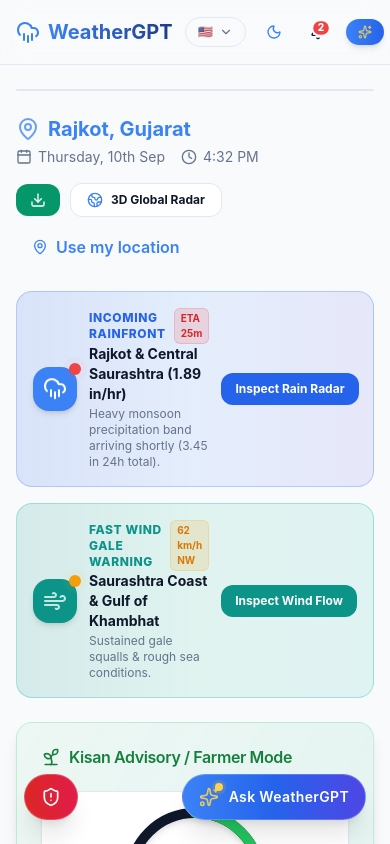
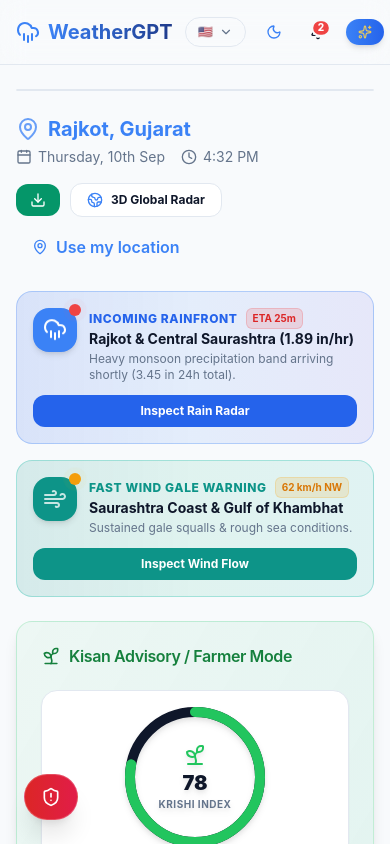
Before and after one commit to sharaddetroja/WeatherGPT-, a React (Vite) app: page / in a window 390 px wide. Shown: the top 844 px of the page. Built offline with nearby package versions, Linux system fonts and the light colour scheme; a web font is replaced by a local one.

Commit message:
style: remove floating chat widget and fix layout responsiveness on desktop/mobile

```diff
--- a/src/components/Navbar.tsx
+++ b/src/components/Navbar.tsx
@@ -71,7 +71,7 @@ export default function Navbar() {
 
   return (
     <nav className="sticky top-0 z-50 w-full border-b bg-background/80 backdrop-blur-md">
-      <div className="flex h-16 items-center px-4 md:px-6 max-w-7xl mx-auto">
+      <div className="flex h-16 items-center px-4 sm:px-6 lg:px-8 w-full mx-auto">
         <Link to="/" className="flex items-center gap-2 group flex-shrink-0">
           <motion.div
             whileHover={{ rotate: 15, scale: 1.15 }}
--- a/src/layouts/MainLayout.tsx
+++ b/src/layouts/MainLayout.tsx
@@ -3,7 +3,6 @@ import { useState } from 'react';
 import Navbar from '../components/Navbar';
 import NotificationToast from '../components/NotificationToast';
 import { CommunityReportModal } from '../components/CommunityReportModal';
-import ChatWindow from '../components/ChatWindow';
 import { ShieldAlert } from 'lucide-react';
 import { cn } from '../utils/cn';
 
@@ -17,10 +16,10 @@ export default function MainLayout() {
       <Navbar />
       <NotificationToast />
       <main className={cn(
-        "flex-1 w-full max-w-7xl mx-auto",
+        "flex-1 w-full mx-auto",
         isAssistantPage
           ? "h-[calc(100vh-64px)] max-h-[calc(100vh-64px)] p-2 md:p-3 overflow-hidden flex flex-col"
-          : "overflow-x-hidden px-4 md:px-8 py-6"
+          : "overflow-x-hidden px-4 sm:px-6 lg:px-8 py-6"
       )}>
         <Outlet />
       </main>
@@ -39,8 +38,6 @@ export default function MainLayout() {
         isOpen={isReportModalOpen}
         onClose={() => setIsReportModalOpen(false)}
       />
-
-      <ChatWindow />
     </div>
   );
 }
--- a/src/pages/Dashboard.tsx
+++ b/src/pages/Dashboard.tsx
@@ -209,9 +209,9 @@ export default function Dashboard() {
         <motion.div
           whileHover={{ y: -3, scale: 1.01 }}
           transition={{ type: 'spring', stiffness: 300 }}
-          className="p-4 rounded-2xl bg-gradient-to-r from-blue-600/15 via-blue-500/10 to-indigo-600/10 border border-blue-500/30 shadow-xs flex items-center justify-between gap-3"
+          className="p-4 rounded-2xl bg-gradient-to-r from-blue-600/15 via-blue-500/10 to-indigo-600/10 border border-blue-500/30 shadow-xs flex flex-col sm:flex-row items-start sm:items-center justify-between gap-3"
         >
-          <div className="flex items-center gap-3">
+          <div className="flex items-start sm:items-center gap-3">
             <div className="relative flex items-center justify-center w-11 h-11 rounded-2xl bg-blue-500 text-white shadow-md flex-shrink-0">
               <CloudRain className="w-6 h-6 animate-bounce" />
               <span className="absolute -top-1 -right-1 flex h-3 w-3">
@@ -235,7 +235,7 @@ export default function Dashboard() {
           <button
             ref={radarBtnRef}
             onClick={() => navigate('/map?effect=rain&zone=rain-rajkot')}
-            className="px-3.5 py-2 bg-blue-600 hover:bg-blue-700 text-white rounded-xl text-xs font-bold transition-all shadow-xs hover:scale-105 flex-shrink-0 cursor-pointer"
+            className="w-full sm:w-auto px-3.5 py-2 bg-blue-600 hover:bg-blue-700 text-white rounded-xl text-xs font-bold transition-all shadow-xs hover:scale-105 flex-shrink-0 cursor-pointer text-center"
           >
             Inspect Rain Radar
           </button>
@@ -245,9 +245,9 @@ export default function Dashboard() {
         <motion.div
           whileHover={{ y: -3, scale: 1.01 }}
           transition={{ type: 'spring', stiffness: 300 }}
-          className="p-4 rounded-2xl bg-gradient-to-r from-teal-600/15 via-emerald-500/10 to-teal-500/10 border border-teal-500/30 shadow-xs flex items-center justify-between gap-3"
+          className="p-4 rounded-2xl bg-gradient-to-r from-teal-600/15 via-emerald-500/10 to-teal-500/10 border border-teal-500/30 shadow-xs flex flex-col sm:flex-row items-start sm:items-center justify-between gap-3"
         >
-          <div className="flex items-center gap-3">
+          <div className="flex items-start sm:items-center gap-3">
             <div className="relative flex items-center justify-center w-11 h-11 rounded-2xl bg-teal-600 text-white shadow-md flex-shrink-0">
               <Wind className="w-6 h-6 animate-pulse" />
               <span className="absolute -top-1 -right-1 flex h-3 w-3">
@@ -271,7 +271,7 @@ export default function Dashboard() {
           <button
             ref={windBtnRef}
             onClick={() => navigate('/map?effect=wind&zone=wind-saurashtra-coast')}
-            className="px-3.5 py-2 bg-teal-600 hover:bg-teal-700 text-white rounded-xl text-xs font-bold transition-all shadow-xs hover:scale-105 flex-shrink-0 cursor-pointer"
+            className="w-full sm:w-auto px-3.5 py-2 bg-teal-600 hover:bg-teal-700 text-white rounded-xl text-xs font-bold transition-all shadow-xs hover:scale-105 flex-shrink-0 cursor-pointer text-center"
           >
             Inspect Wind Flow
           </button>
```
